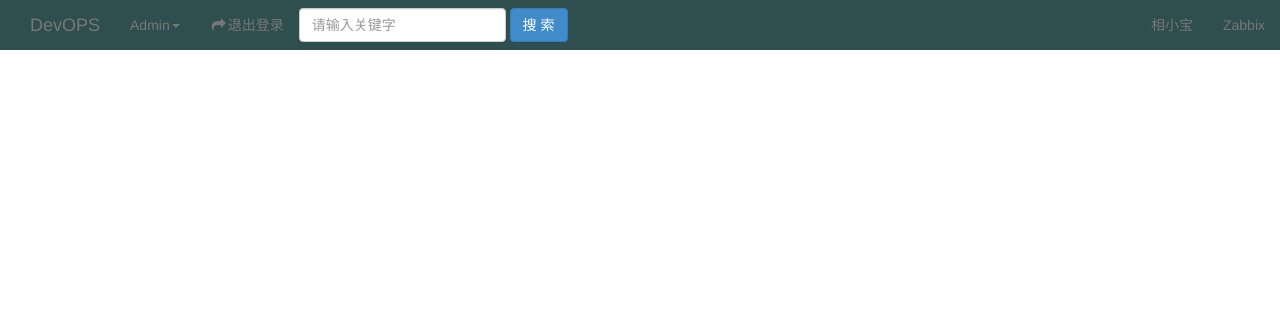
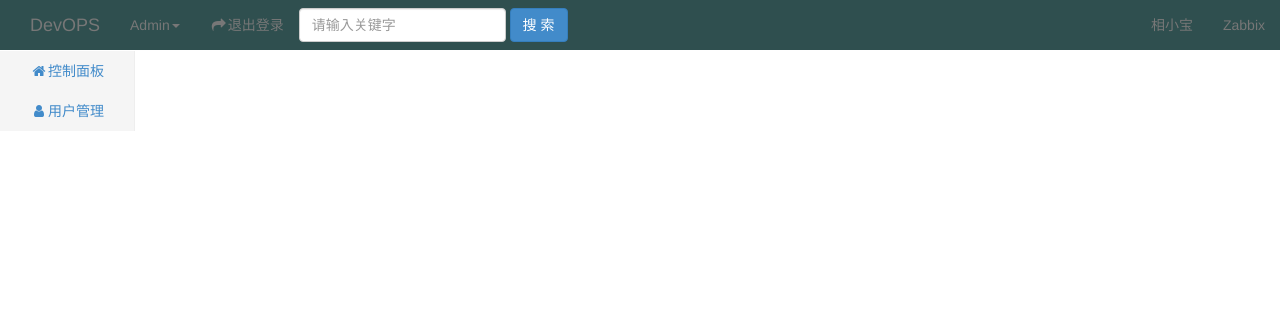
Before and after one commit to xiangxiaobaog3/django_test1, a Django app: page /base/ in a window 1280 px wide. Shown: the top 310 px of the page. Run offline with Django 3.2, Linux system fonts and the light colour scheme; some libraries are stand-ins or nearby versions.

Commit message:
增加侧边栏模板

```diff
--- a/templates/nav.html
+++ b/templates/nav.html
@@ -1 +1,16 @@
-<div class="navbar-default sidebar"
+<!-- 页面左边导航 -->
+<div class="navbar-default sidebar" role="navigation">
+    <div class="sidebar-nav navbar-collapse">
+        <ul class="nav" id="side-menu">
+            <li><a href="#"><i class="fa fa-home fa-fw"></i>控制面板</a></li>
+            <li>
+                <a href="#"><i class="fa fa-user fa-fw"></i>用户管理<span class="fa arrow"></span></a>
+                <ul class="nav nav-second-level collapse">
+                    <li>
+                        <a href="#" class="menu-link">用户列表</a>
+                    </li>
+                </ul>
+            </li>
+        </ul>
+    </div>
+</div>
```
